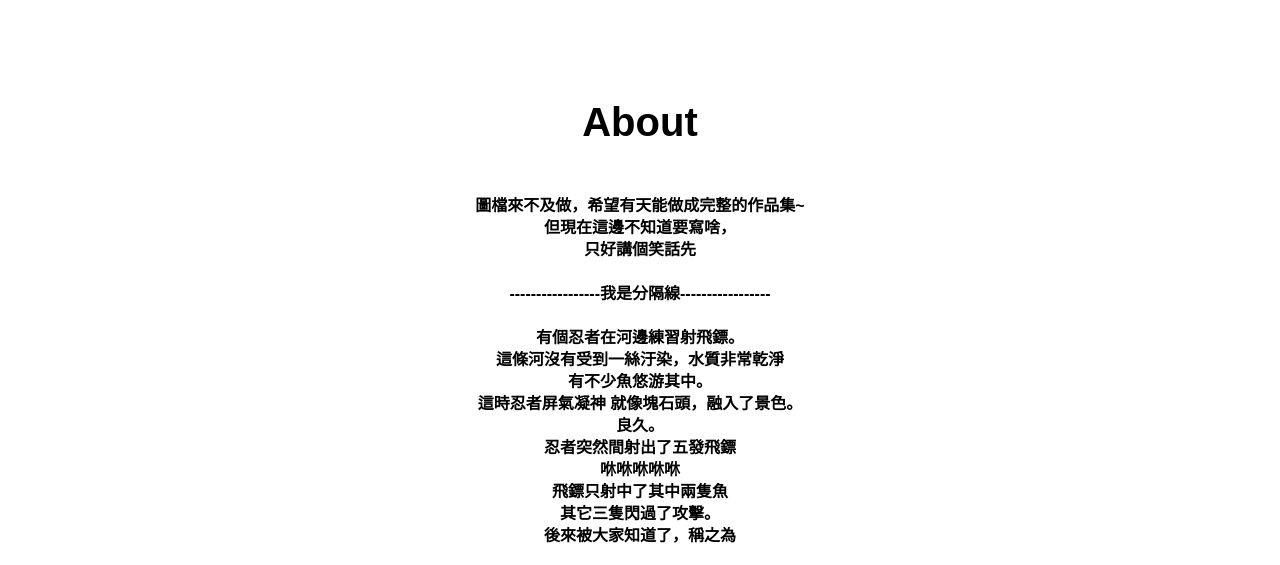
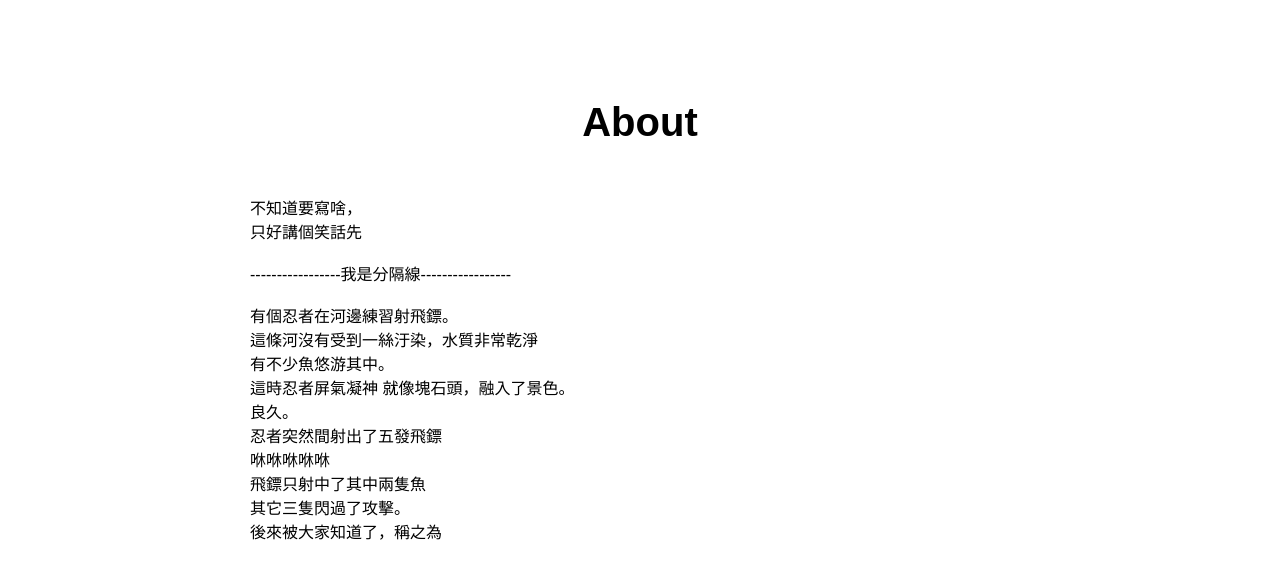
Before and after one commit to tiffychen/tiffychen.github.io, a plain HTML site: page index.html in a window 1280 px wide. Shown: the part 800-1365 px from the top of the page. Drawn offline with Linux system fonts and the light colour scheme.

Commit message:
Update index.html

```diff
--- a/index.html
+++ b/index.html
@@ -62,9 +62,7 @@
         <!--介紹-->
         <div id="about">
             <h1>About</h1>
-            <h2>
-            圖檔來不及做，希望有天能做成完整的作品集~<br>
-            但現在這邊不知道要寫啥，<br>
+            不知道要寫啥，<br>
             只好講個笑話先<br><br>-----------------我是分隔線-----------------<br><br>
             有個忍者在河邊練習射飛鏢。<br>
             這條河沒有受到一絲汙染，水質非常乾淨<br>
```
